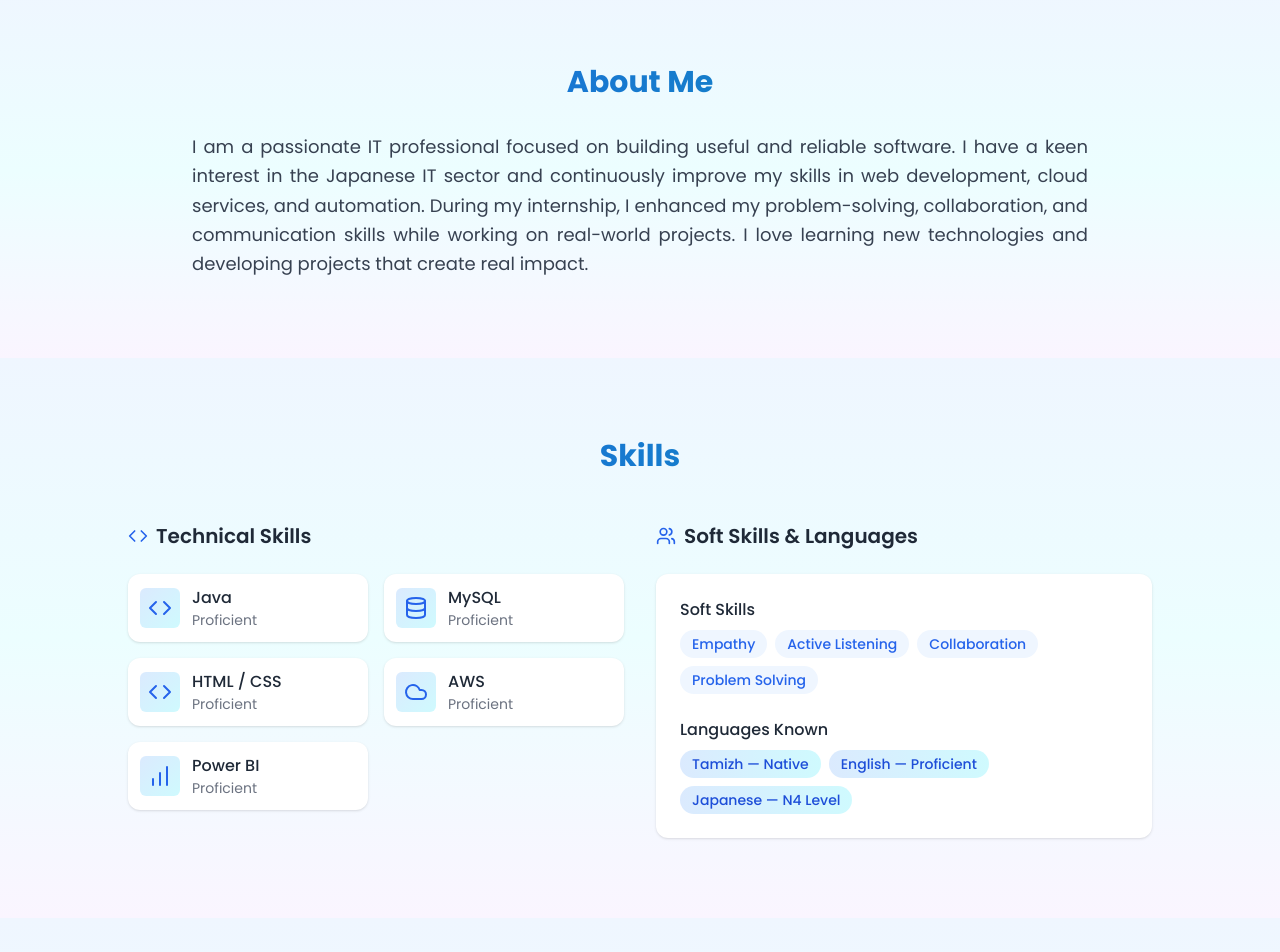
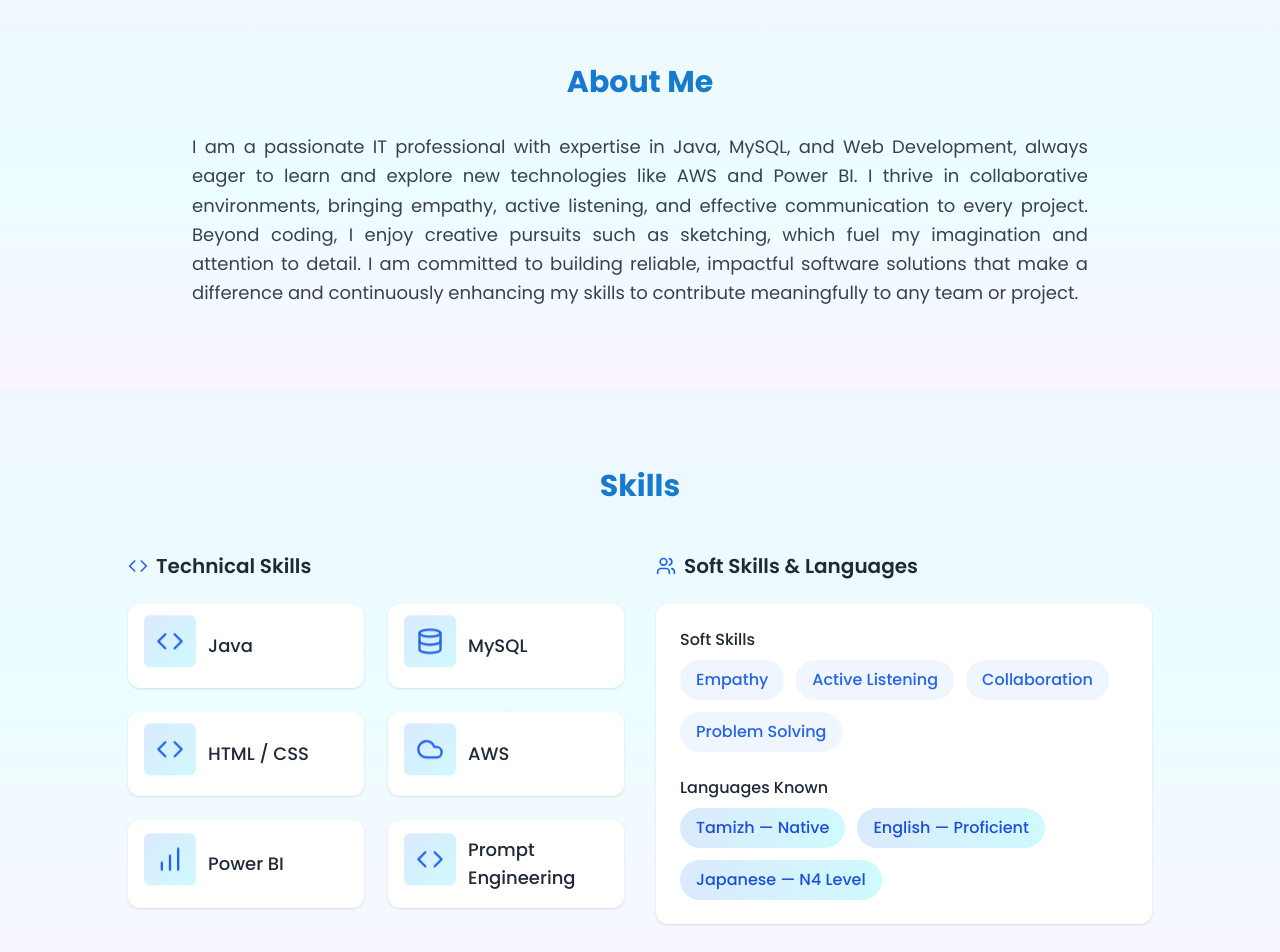
Before and after one commit to shreesha69/shree, a React (Vite) app: page / in a window 1280 px wide. Shown: the part 880-1832 px from the top of the page. Built offline with nearby package versions, Linux system fonts and the light colour scheme.

Commit message:
Enhance portfolio content and animations

```diff
--- a/index.html
+++ b/index.html
@@ -1,12 +1,19 @@
-<!doctype html>
+<!DOCTYPE html>
 <html lang="en">
   <head>
     <meta charset="UTF-8" />
-    <link rel="icon" type="image/svg+xml" href="/vite.svg" />
     <meta name="viewport" content="width=device-width, initial-scale=1.0" />
+
+    <!-- No favicon (blank) -->
+    <link rel="icon" href="data:," />
+
+    <!-- Title -->
     <title>Mukhashree S — Portfolio</title>
+
+    <!-- Optional: Add Tailwind base styles -->
+    <link rel="stylesheet" href="/src/index.css" />
   </head>
-  <body>
+  <body class="bg-white dark:bg-gray-900 text-gray-900 dark:text-gray-100">
     <div id="root"></div>
     <script type="module" src="/src/main.tsx"></script>
   </body>
--- a/src/components/About.tsx
+++ b/src/components/About.tsx
@@ -14,11 +14,7 @@ const About = () => {
       </h2>
 
       <p className="text-gray-700 dark:text-gray-300 text-lg leading-relaxed max-w-4xl mx-auto relative z-10 text-justify">
-        I am a passionate IT professional focused on building useful and reliable software.
-        I have a keen interest in the Japanese IT sector and continuously improve my skills in web development,
-        cloud services, and automation. During my internship, I enhanced my problem-solving, collaboration,
-        and communication skills while working on real-world projects.
-        I love learning new technologies and developing projects that create real impact.
+        I am a passionate IT professional with expertise in Java, MySQL, and Web Development, always eager to learn and explore new technologies like AWS and Power BI. I thrive in collaborative environments, bringing empathy, active listening, and effective communication to every project. Beyond coding, I enjoy creative pursuits such as sketching, which fuel my imagination and attention to detail. I am committed to building reliable, impactful software solutions that make a difference and continuously enhancing my skills to contribute meaningfully to any team or project.
       </p>
 
       <style>
--- a/src/components/Hero.tsx
+++ b/src/components/Hero.tsx
@@ -38,9 +38,17 @@ const Hero = () => {
 
         {/* Left Content */}
         <div className="order-2 md:order-1 flex-1 text-center md:text-left">
+
+          {/* Motivating Quote */}
+          <p className="text-xl sm:text-2xl md:text-3xl italic font-semibold text-gradient mb-6">
+            “Step into my world of code and creativity.”
+          </p>
+
+          {/* Main Heading */}
           <h1 className="text-4xl sm:text-5xl md:text-6xl font-bold mb-4">
             Hi, I’m <span className="text-gradient bg-clip-text text-transparent bg-gradient-to-r from-blue-500 via-cyan-400 to-purple-500">Mukhashree</span>
           </h1>
+
           <p className="text-lg sm:text-xl text-gray-700 dark:text-gray-300 mb-6">
             Passionate about IT and the Japanese technology sector. I build reliable web apps, automate workflows, and enjoy crafting delightful user experiences.
           </p>
@@ -72,7 +80,7 @@ const Hero = () => {
             <div className="absolute inset-0 overflow-hidden rounded-3xl"
                  style={{ clipPath: 'polygon(50% 0%, 93% 25%, 93% 75%, 50% 100%, 7% 75%, 7% 25%)' }}>
               <img
-                src="/assets/profile.png"
+                src="/assets/profile.jpg"
                 alt="Mukhashree"
                 className="w-full h-full object-cover object-center transform hover:scale-105 transition duration-500"
               />
--- a/src/components/Skills.tsx
+++ b/src/components/Skills.tsx
@@ -6,6 +6,7 @@ const technical = [
   { name: 'HTML / CSS', icon: Code },
   { name: 'AWS', icon: Cloud },
   { name: 'Power BI', icon: BarChart },
+  { name: 'Prompt Engineering', icon: Code },
 ];
 
 const soft = ['Empathy', 'Active Listening', 'Collaboration', 'Problem Solving'];
@@ -38,23 +39,18 @@ const Skills = () => {
           <h3 className="text-xl font-semibold mb-6 flex items-center gap-2">
             <Code className="w-5 h-5 text-blue-600" /> Technical Skills
           </h3>
-          <div className="grid grid-cols-2 gap-4">
+          <div className="grid grid-cols-2 gap-6">
             {technical.map((t) => {
               const Icon = t.icon;
               return (
                 <div
                   key={t.name}
-                  className="flex items-center gap-3 bg-white dark:bg-gray-700 p-3 rounded-xl shadow hover:shadow-lg transition duration-300"
+                  className="flex items-center gap-3 bg-white dark:bg-gray-700 p-4 rounded-xl shadow hover:shadow-xl transform transition duration-300 hover:scale-105"
                 >
-                  <div className="p-2 rounded-md bg-gradient-to-br from-blue-100 to-cyan-100 dark:from-gray-800 dark:to-gray-700">
-                    <Icon className="w-6 h-6 text-blue-600" />
+                  <div className="p-3 rounded-md bg-gradient-to-br from-blue-100 to-cyan-100 dark:from-gray-800 dark:to-gray-700 animate-bounce-slow">
+                    <Icon className="w-7 h-7 text-blue-600" />
                   </div>
-                  <div>
-                    <div className="font-medium">{t.name}</div>
-                    <div className="text-sm text-gray-500 dark:text-gray-300">
-                      Proficient
-                    </div>
-                  </div>
+                  <div className="text-lg font-medium">{t.name}</div>
                 </div>
               );
             })}
@@ -71,11 +67,11 @@ const Skills = () => {
             {/* Soft Skills */}
             <div>
               <div className="font-medium mb-2">Soft Skills</div>
-              <div className="flex flex-wrap gap-2">
+              <div className="flex flex-wrap gap-3">
                 {soft.map((s) => (
                   <span
                     key={s}
-                    className="px-3 py-1 rounded-full bg-blue-50 dark:bg-gray-800 text-blue-600 dark:text-cyan-300 font-medium text-sm"
+                    className="px-4 py-2 rounded-full bg-blue-50 dark:bg-gray-800 text-blue-600 dark:text-cyan-300 font-medium text-base transform transition hover:scale-105 hover:shadow-md"
                   >
                     {s}
                   </span>
@@ -86,11 +82,11 @@ const Skills = () => {
             {/* Languages */}
             <div>
               <div className="font-medium mb-2">Languages Known</div>
-              <div className="flex flex-wrap gap-2">
+              <div className="flex flex-wrap gap-3">
                 {languages.map((l) => (
                   <span
                     key={l.name}
-                    className="inline-flex items-center gap-2 px-3 py-1 rounded-full bg-gradient-to-r from-blue-100 to-cyan-100 dark:from-gray-800 dark:to-gray-700 text-blue-700 dark:text-cyan-300 font-medium text-sm"
+                    className="inline-flex items-center gap-2 px-4 py-2 rounded-full bg-gradient-to-r from-blue-100 to-cyan-100 dark:from-gray-800 dark:to-gray-700 text-blue-700 dark:text-cyan-300 font-medium text-base transform transition hover:scale-105 hover:shadow-md"
                   >
                     {l.name} — {l.level}
                   </span>
@@ -111,6 +107,14 @@ const Skills = () => {
           .animate-wave {
             animation: wave 8s ease-in-out infinite;
           }
+
+          @keyframes bounce-slow {
+            0%, 100% { transform: translateY(0px); }
+            50% { transform: translateY(-5px); }
+          }
+          .animate-bounce-slow {
+            animation: bounce-slow 4s ease-in-out infinite;
+          }
         `}
       </style>
     </section>
```
Also changed, not shown: src/components/Contact.tsx (+62 -20 lines), public/assets/profile.jpg (added), public/assets/profile.png (deleted).
